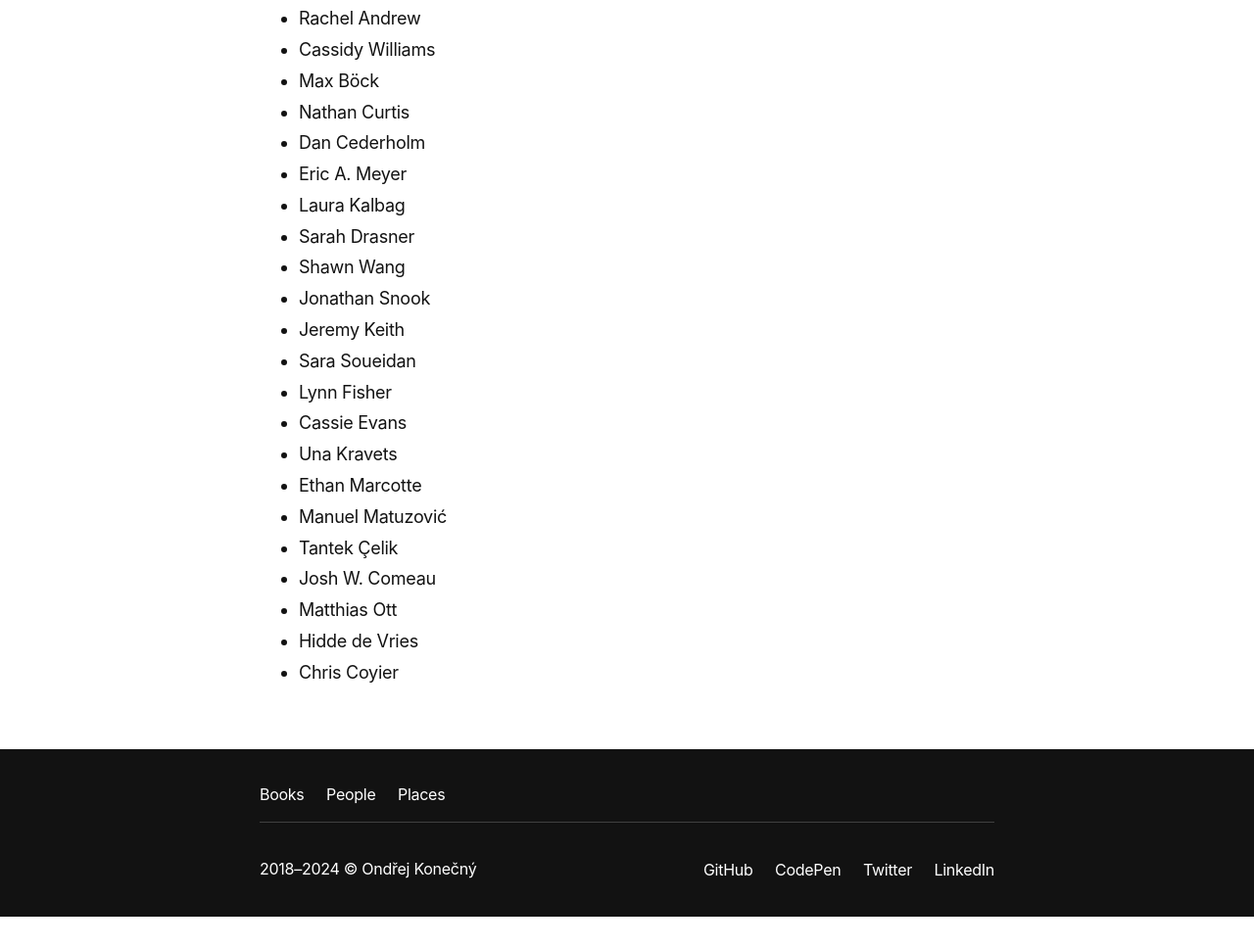
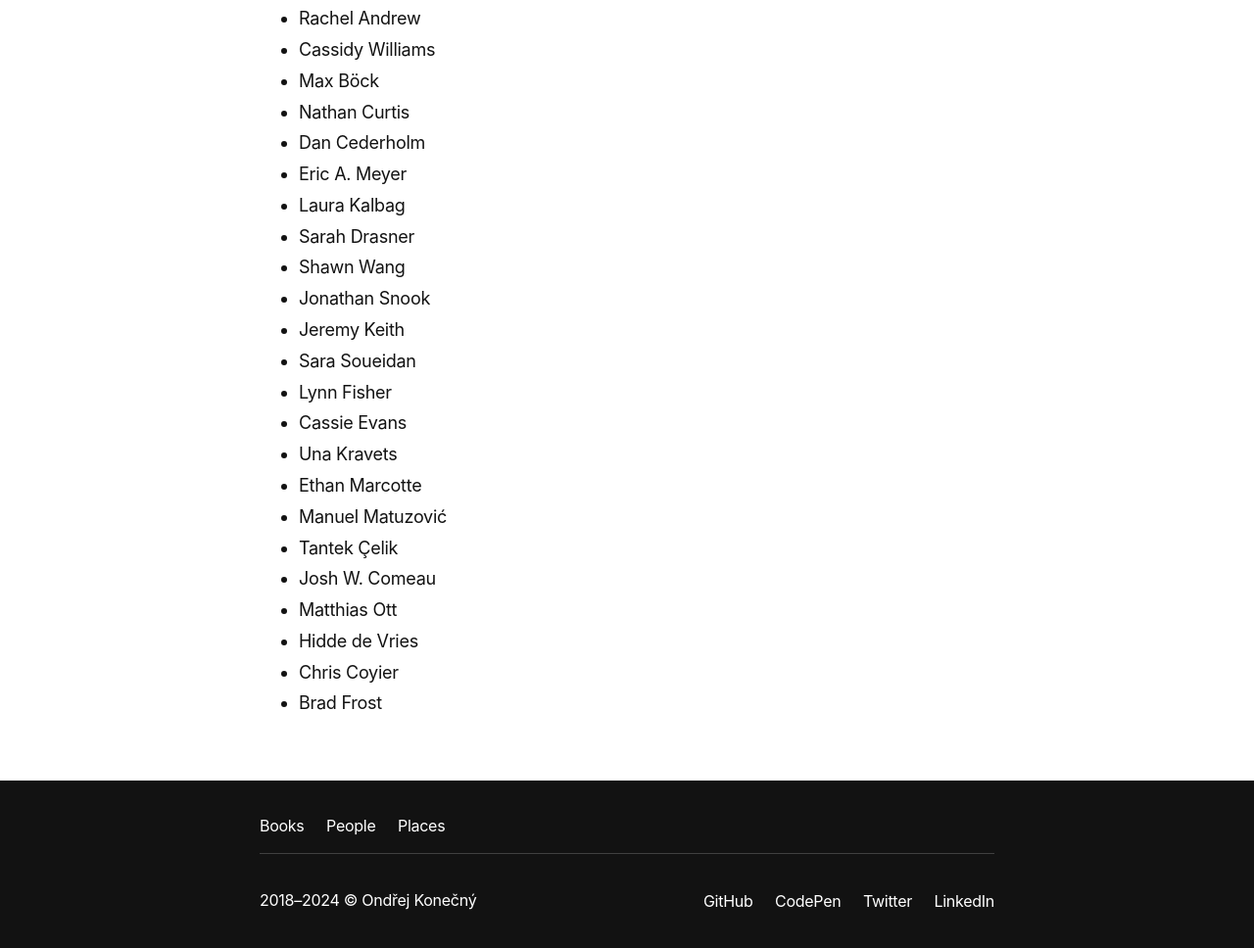
Before and after one commit to ondrejkonec/ondrejkonecny, an Astro site: page /people in a window 1280 px wide. Shown: the part 293-1261 px from the top of the page at 98% size. Before the commit the page ends 1229 px from the top, so only its background shows below. Built offline with nearby package versions, Linux system fonts and the light colour scheme; Astro itself is replaced by a stand-in of ours.

Commit message:
add people

```diff
--- a/src/pages/people.astro
+++ b/src/pages/people.astro
@@ -29,5 +29,6 @@
     <li>Matthias Ott</li>
     <li>Hidde de Vries</li>
     <li>Chris Coyier</li>
+    <li>Brad Frost</li>
   </ul>
 </BaseLayout>
```
